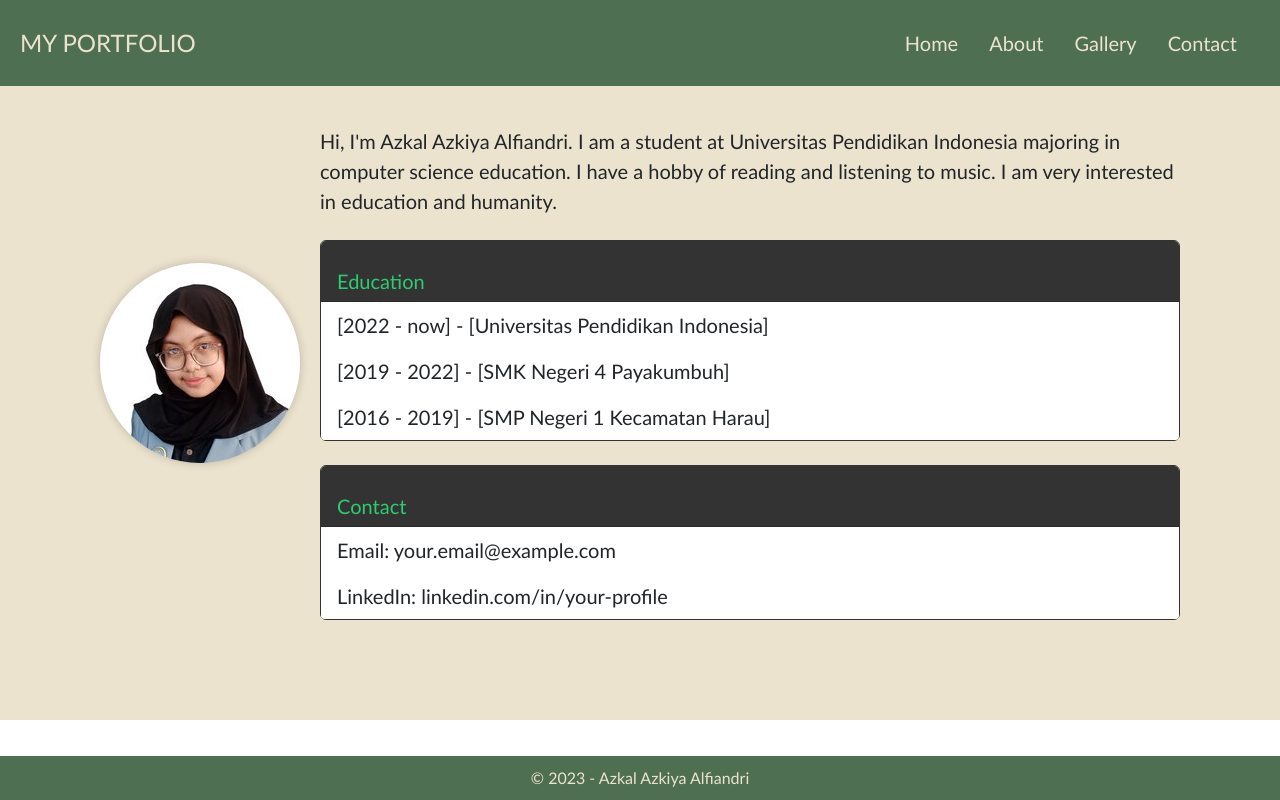
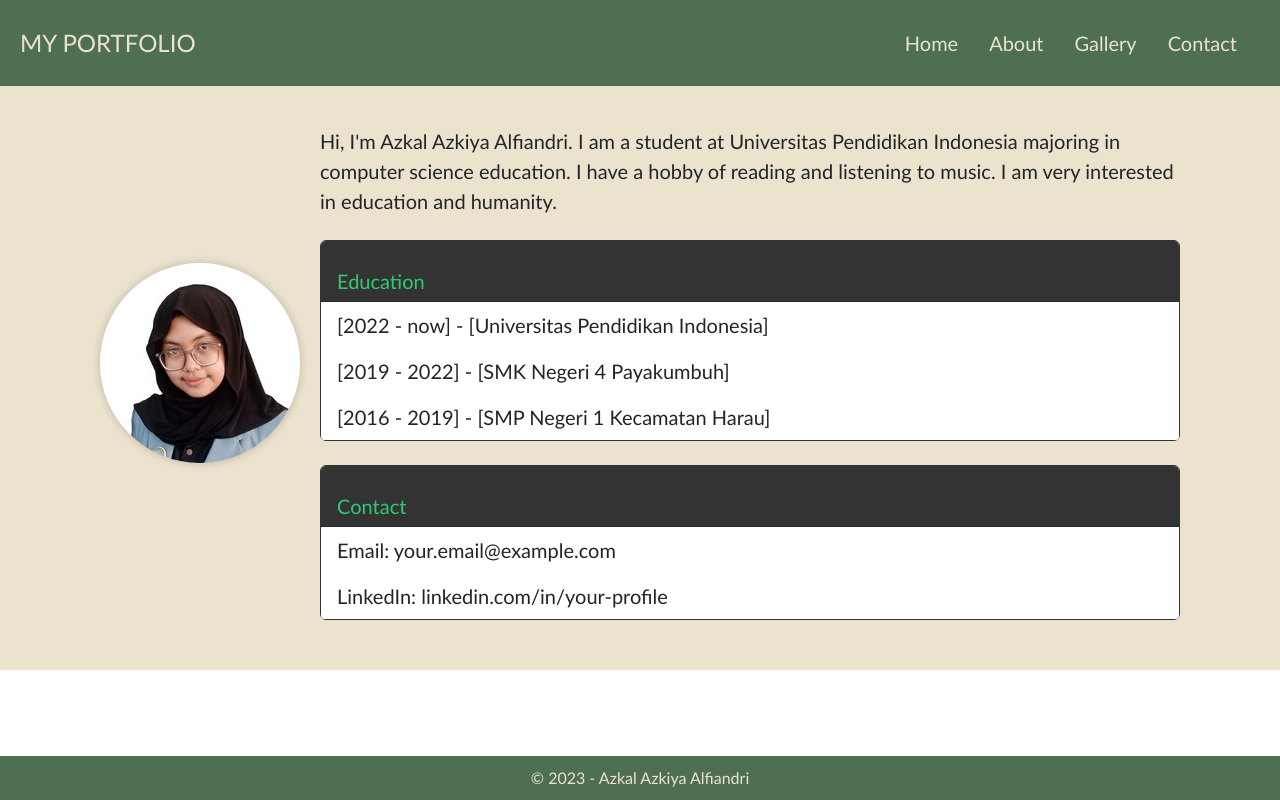
Before and after one commit to azkazkiya/uts_promnet_azkalazkiya, a React (Create React App) app: page /about in a window 1280 px wide. Built offline with nearby package versions, Linux system fonts and the light colour scheme.

Commit message:
Update About.css

```diff
--- a/src/pages/About.css
+++ b/src/pages/About.css
@@ -10,7 +10,7 @@
   padding-top: 20px;
   padding-left: 100px;
   padding-right: 100px;
-  padding-bottom: 100px;
+  padding-bottom: 50px;
   margin: 0px 0;
   transition: background-color 0.5s, transform 0.5s, box-shadow 0.5s;
 
```
